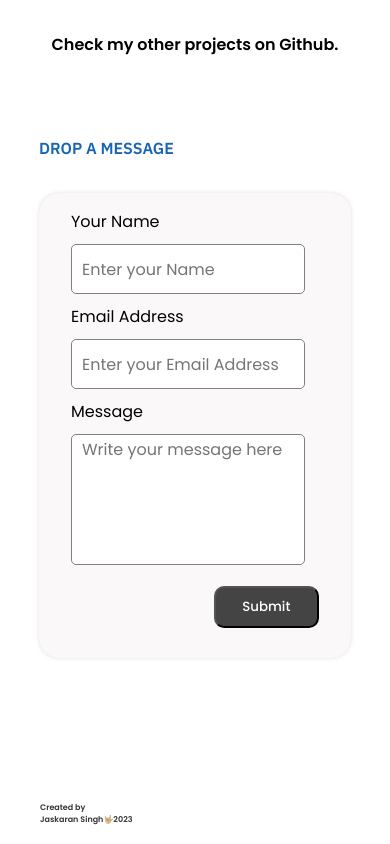
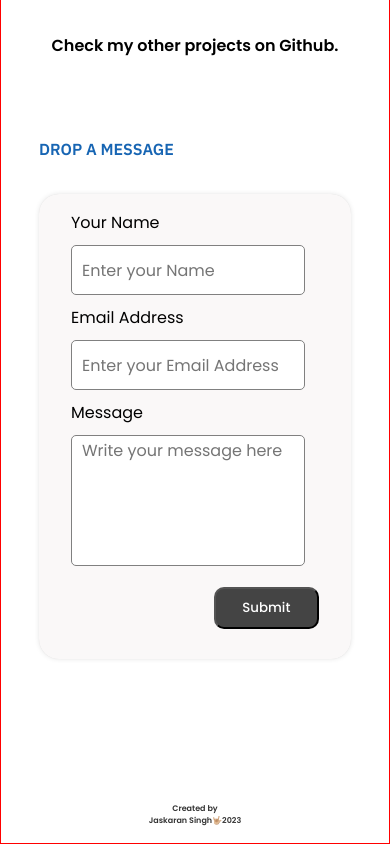
Before and after one commit to jaskaran019/Portfolio-Website, a React (Create React App) app: page / in a window 390 px wide. Shown: the part 2676-3520 px from the top of the page. Built offline with nearby package versions, Linux system fonts and the light colour scheme.

Commit message:
Footer's alignment corrected

```diff
--- a/src/App.css
+++ b/src/App.css
@@ -11,10 +11,5 @@
     display: flex;
     flex-direction: column;
     align-items: center;
+    border: 1px solid red;
 }
-
-@media (prefers-reduced-motion: no-preference) {
-    .App-logo {
-        animation: App-logo-spin infinite 20s linear;
-    }
-}
--- a/src/App.jsx
+++ b/src/App.jsx
@@ -1,6 +1,5 @@
 import './App.css';
 import Home from './Components/Home'
-import ProjectCard from './Components/ProjectCard';
 function App() {
   return (
     <div className="App">
--- a/src/Components/Home.jsx
+++ b/src/Components/Home.jsx
@@ -8,7 +8,6 @@
 import { useForm, ValidationError } from '@formspree/react';
 import { ToastContainer, toast } from 'react-toastify';
 import 'react-toastify/dist/ReactToastify.css';
-
 // Importing Material Ui
 import {
   Timeline,
@@ -33,6 +32,7 @@
 import { BiArrowToRight } from "react-icons/bi";
 
 const Home = () => {
+
   // Typing effect
   const el = React.useRef(null);
 
@@ -83,7 +83,6 @@
 
     }
   }, [state.succeeded]);
-
 
   return (
     <>
--- a/src/styles/Home.module.css
+++ b/src/styles/Home.module.css
@@ -475,9 +475,16 @@
         margin-top: 0;
         padding: 2em 5em;
         font-size: .5em;
+        justify-content: center;
+    }
+    .footer p {
+        text-align: center;
     }
     .footerSocialList {
         display: none;
+    }
+    .toast-top {
+        top: 10px;
     }
 }
 
```
